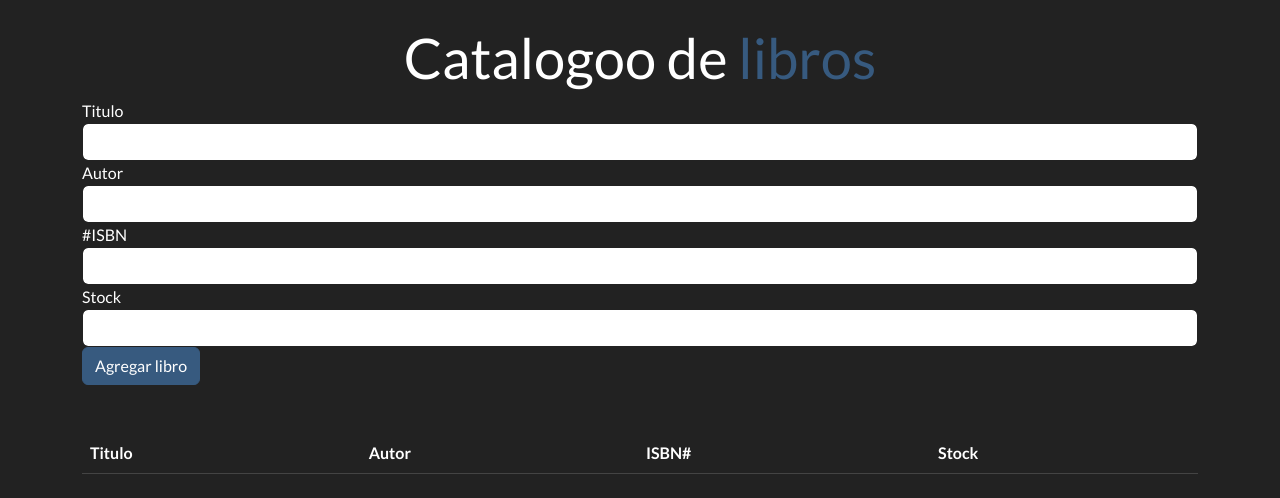
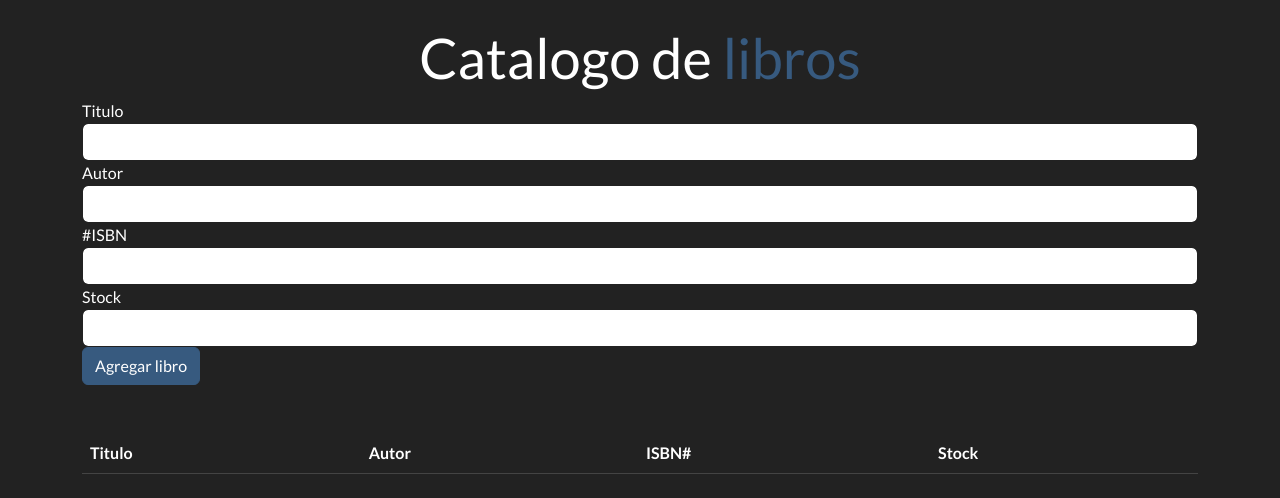
Before and after one commit to JulianMirandaR/ColecciondeLibros, a website: page index.html in a window 1280 px wide. Drawn offline with Linux system fonts and the light colour scheme.

Commit message:
Update index.html

```diff
--- a/index.html
+++ b/index.html
@@ -8,7 +8,7 @@
 </head>
 <body>
     <div class="container mt-4">
-        <h1 class="display-4 text-center"> Catalogoo de <span class="text-primary">libros</span> </h1>
+        <h1 class="display-4 text-center"> Catalogo de <span class="text-primary">libros</span> </h1>
         <form id="libro-form">
             <div class="form-group">
                 <label for="titulo">Titulo</label>
```
